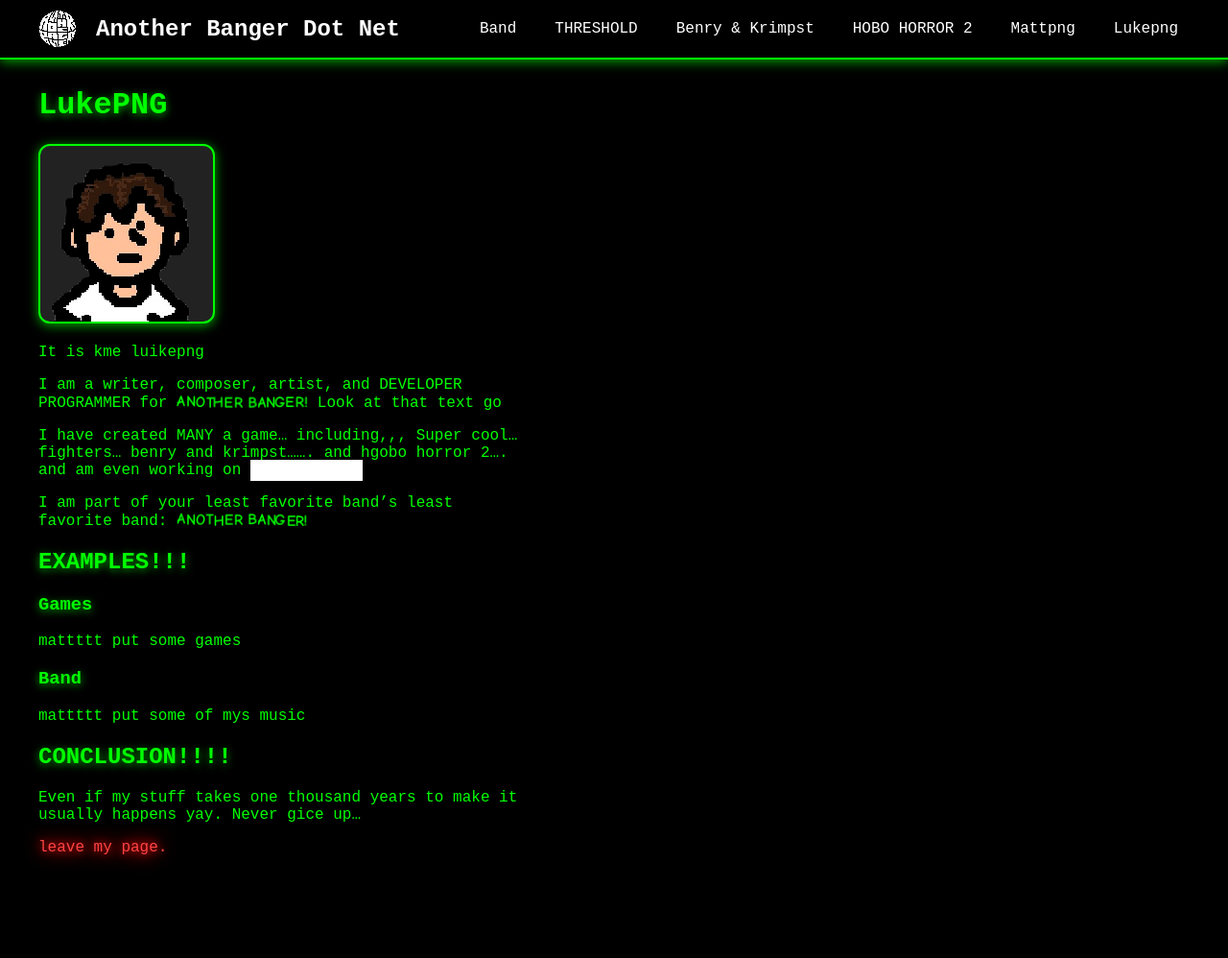
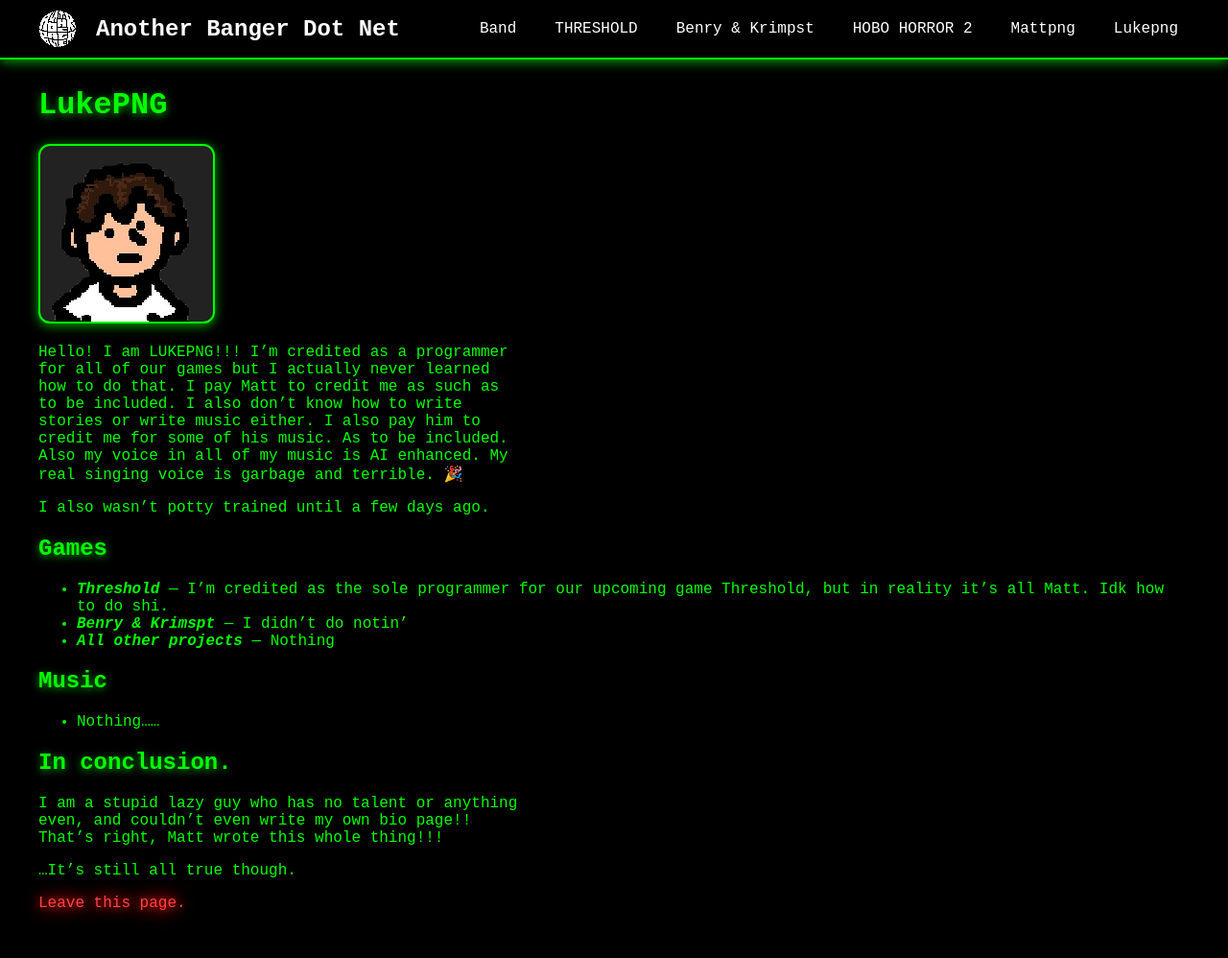
Before and after one commit to VasqCo/anotherbanger, a Jekyll site: the page built from lukepng.markdown, in a window 1280 px wide and 1006 px high. Shown: the top 998 px of the window at 96% size. Built offline with Jekyll 4.4.1, drawn with Linux system fonts in a browser that asks for light colours; some web fonts are replaced.

Commit message:
Rewrite lukepng.markdown bio content
Updated the bio for lukepng with the truth this time.

```diff
--- a/lukepng.markdown
+++ b/lukepng.markdown
@@ -10,27 +10,24 @@ nav_group: People
 
 ![Lukepng profile picture]({{ '/luke.png' | relative_url }}){: #luke-profile style="width:180px;"}
 
-It is kme luikepng
+Hello! I am LUKEPNG!!! I'm credited as a programmer for all of our games but I actually never learned how to do that. I pay Matt to credit me as such as to be included. I also don't know how to write stories or write music either. I also pay him to credit me for some of his music. As to be included. Also my voice in all of my music is AI enhanced. My real singing voice is garbage and terrible. 🎉
 
-I am a writer, composer, artist, and DEVELOPER PROGRAMMER for <span class="shake" style="font-family: 'Comic Neue', 'Comic Sans MS', cursive; font-weight: 700;">ANOTHER BANGER!</span>
-Look at that text go
+I also wasn't potty trained until a few days ago.
 
-I have created MANY a game... including,,, Super cool... fighters... benry and krimpst....... and hgobo horror 2.... and am even working on <span style="background-color: white; color: white; padding: 2px 20px;">REDACTED</span>
+## Games
 
-I am part of your least favorite band's least favorite band: <span class="shake" style="font-family: 'Comic Neue', 'Comic Sans MS', cursive; font-weight: 700;">ANOTHER BANGER!</span>
+- ***Threshold*** — I'm credited as the sole programmer for our upcoming game Threshold, but in reality it's all Matt. Idk how to do shi.
+- ***Benry & Krimspt*** — I didn't do notin'
+- ***All other projects*** — Nothing
 
-## EXAMPLES!!!
+## Music
 
-### Games
+- Nothing......
 
-mattttt put some games
+## In conclusion.
 
-### Band
+I am a stupid lazy guy who has no talent or anything even, and couldn't even write my own bio page!! That's right, Matt wrote this whole thing!!!
 
-mattttt put some of mys music
+...It's still all true though.
 
-## CONCLUSION!!!!
-
-Even if my stuff takes one thousand years to make it usually happens yay. Never gice up...
-
-<span style="color: #ff4444; text-shadow: 0 0 10px #ff0000, 0 0 20px #ff0000, 0 0 30px #ff0000;">leave my page.</span>
+<span style="color: #ff4444; text-shadow: 0 0 10px #ff0000, 0 0 20px #ff0000, 0 0 30px #ff0000;">Leave this page.</span>
```
